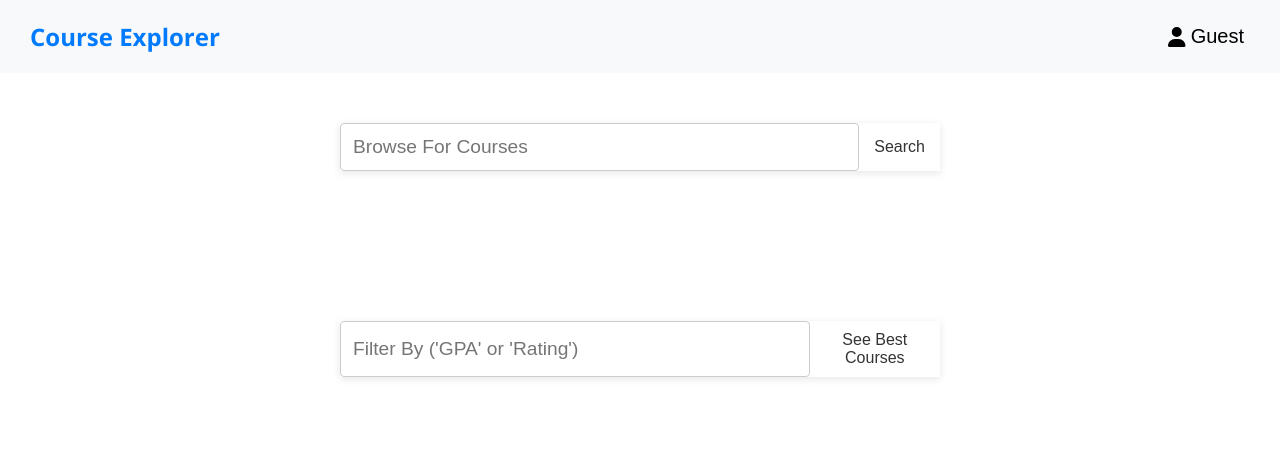
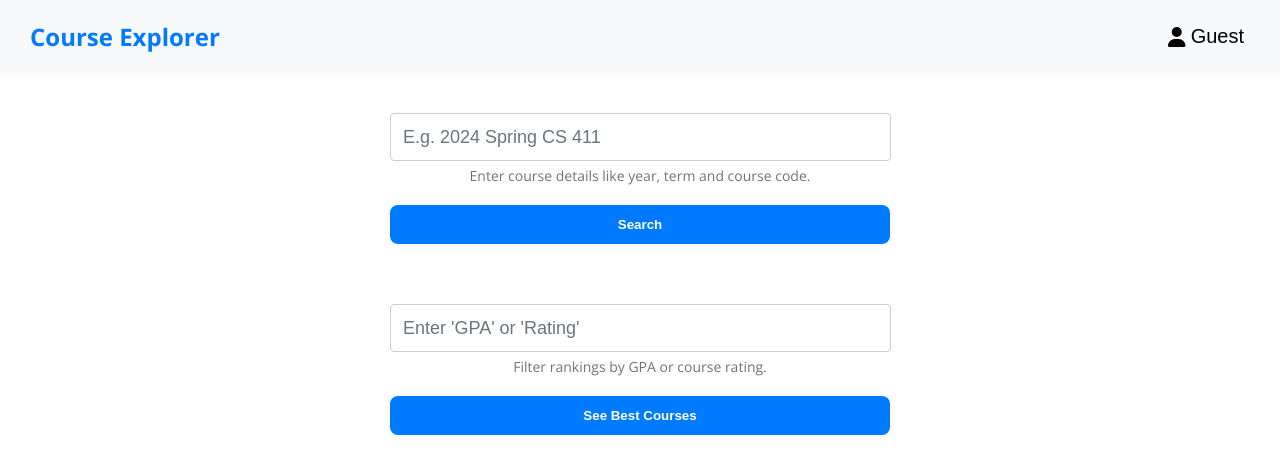
Before and after one commit to shuocheng233/Course-Explorer, a React (Create React App) app in the folder frontend/: page /home in a window 1280 px wide. Shown: the top 474 px of the page. Built offline with nearby package versions, Linux system fonts and the light colour scheme; no server answers.

Commit message:
add styles for homepage

```diff
--- a/frontend/src/components/home/HomePage.css
+++ b/frontend/src/components/home/HomePage.css
@@ -1,49 +1,71 @@
-.homepage-container {
+/* HomePage.css */
+.homepage-container, .rankings-container {
     display: flex;
-    justify-content: center;
-    margin-top: 50px;
     flex-direction: column;
     align-items: center;
+    margin: 20px;
+    padding: 20px;
 }
 
 .homepage-form {
-    width: 50%;
-    max-width: 600px;
+    width: 100%;
+    max-width: 500px;
     display: flex;
-    border-radius: 0px;
-    overflow: hidden;
-    box-shadow: 0 2px 8px rgba(0,0,0,0.1);
+    flex-direction: column;
+    gap: 10px;
 }
 
 .homepage-input {
-    flex-grow: 1;
-    border: none;
-    padding: 10px 20px;
-    font-size: 16px;
+    padding: 12px 15px;
+    font-size: 18px;
+    border: 2px solid transparent;
+    border-radius: 8px;
+    outline: none;
+    transition: border-color 0.3s ease, box-shadow 0.3s ease;
 }
 
+.homepage-input::-webkit-input-placeholder {
+    color: #6c757d;
+    font-size: 18px;
+    opacity: 1;
+}
+
+.homepage-input:focus {
+    border-color: #007bff;
+    box-shadow: 0 0 0 3px rgba(0, 123, 255, 0.25);
+}
+
+
 .homepage-button {
-    background-color: #fff;
+    padding: 12px 15px;
+    background-color: #007bff;
+    color: white;
+    font-weight: bold;
     border: none;
-    padding: 10px 15px;
-    font-size: medium;
+    border-radius: 8px;
     cursor: pointer;
-    color: #333;
+    transition: background-color 0.3s ease, transform 0.2s ease;
 }
 
 .homepage-button:hover {
-    background-color: #eee;
+    background-color: #0056b3;
+    transform: translateY(-2px);
+}
+
+.error-message, small {
+    text-align: center;
 }
 
 .error-message {
-    text-align: center;
-    color: red;
+    color: #dc3545;
+    font-size: 14px;
+    margin-top: 5px;
 }
 
-.rankings-container {
-    display: flex;
-    justify-content: center;
-    margin-top: 150px;
-    flex-direction: column;
-    align-items: center;
+small {
+    font-size: 14px;
+    color: #6c757d;
+    display: block;
+    margin-top: -5px;
+    margin-bottom: 10px;
 }
--- a/frontend/src/components/home/HomePage.js
+++ b/frontend/src/components/home/HomePage.js
@@ -22,6 +22,7 @@ const HomePage = () => {
 
     const handleSubmit = async (e) => {
         e.preventDefault()
+        setRankingError("")
 
         // prevent regex attack
         if (searchTerm.length > 100) {
@@ -47,6 +48,7 @@ const HomePage = () => {
 
     const handleRankingSubmit = async (e) => {
         e.preventDefault()
+        setError("")
 
         const filters = new URLSearchParams(filter.trim()).toString()
 
@@ -69,13 +71,14 @@ const HomePage = () => {
                         type="text"
                         name="search"
                         id="search"
-                        placeholder="Browse For Courses"
+                        placeholder="E.g. 2024 Spring CS 411"
                         value={searchTerm}
                         autoComplete='off'
                         onChange={handleSearchTermChange}
                         className="homepage-input"
                         aria-describedby="searchHelp"
                     />
+                    <small id="searchHelp">Enter course details like year, term and course code.</small>
                     <button type="submit" className="homepage-button">Search</button>
                 </form>
                 {error && <p className="error-message">{error}</p>}
@@ -86,13 +89,14 @@ const HomePage = () => {
                         type="text"
                         name="ranking"
                         id="ranking"
-                        placeholder="Filter By ('GPA' or 'Rating')"
+                        placeholder="Enter 'GPA' or 'Rating'"
                         value={filter}
                         autoComplete='off'
                         onChange={handleFilterChange}
                         className="homepage-input"
-                        aria-describedby="searchHelp"
+                        aria-describedby="rankingHelp"
                     />
+                    <small id="rankingHelp">Filter rankings by GPA or course rating.</small>
                     <button type="submit" className="homepage-button">See Best Courses</button>
                 </form>
                 {rankingError && <p className="error-message">{rankingError}</p>}
```
